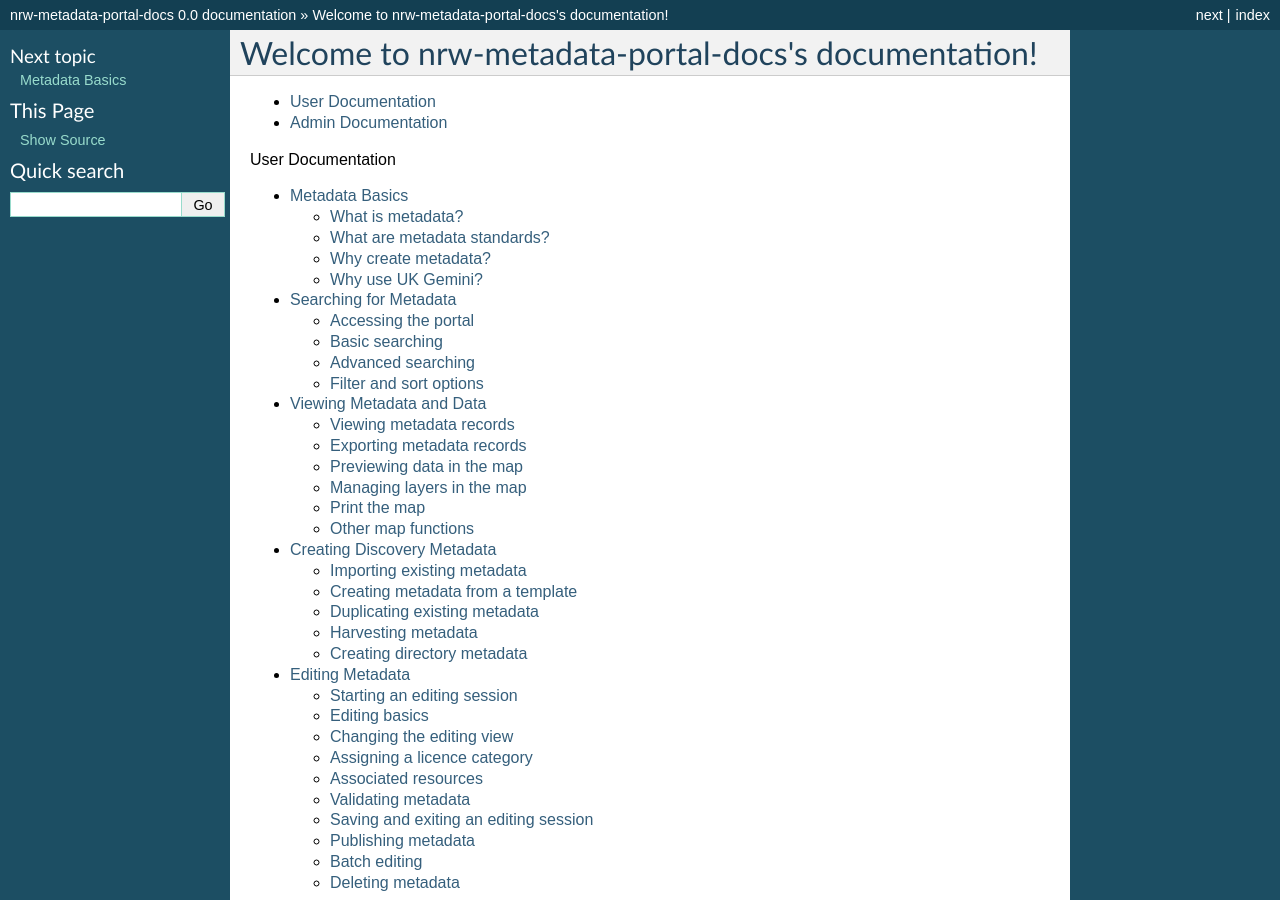
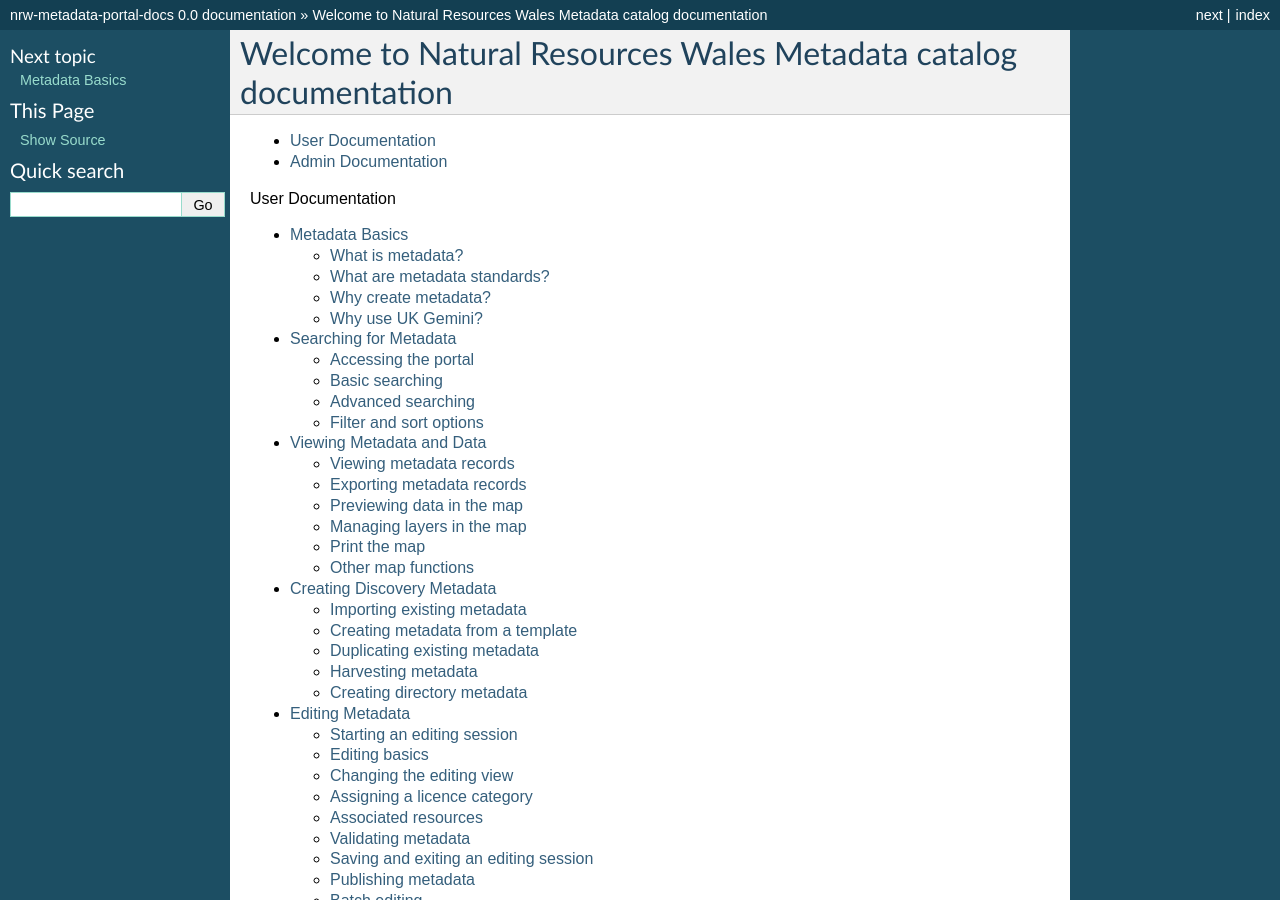
Before and after one commit to AstunTechnology/nrw-metadata-portal-docs, a Sphinx documentation site: the page built from docs/index.rst, in a window 1280 px wide and 900 px high. Built offline with Sphinx 7.4.7, drawn with Linux system fonts in a browser that asks for light colours; some of the changed text lies outside the part shown.

Commit message:
fix index page title

```diff
--- a/docs/index.rst
+++ b/docs/index.rst
@@ -3,8 +3,8 @@
    You can adapt this file completely to your liking, but it should at least
    contain the root `toctree` directive.
 
-Welcome to nrw-metadata-portal-docs's documentation!
-====================================================
+Welcome to Natural Resources Wales Metadata catalog documentation
+=================================================================
 
 * :ref:`user-docs`
 * :ref:`admin-docs`
```
